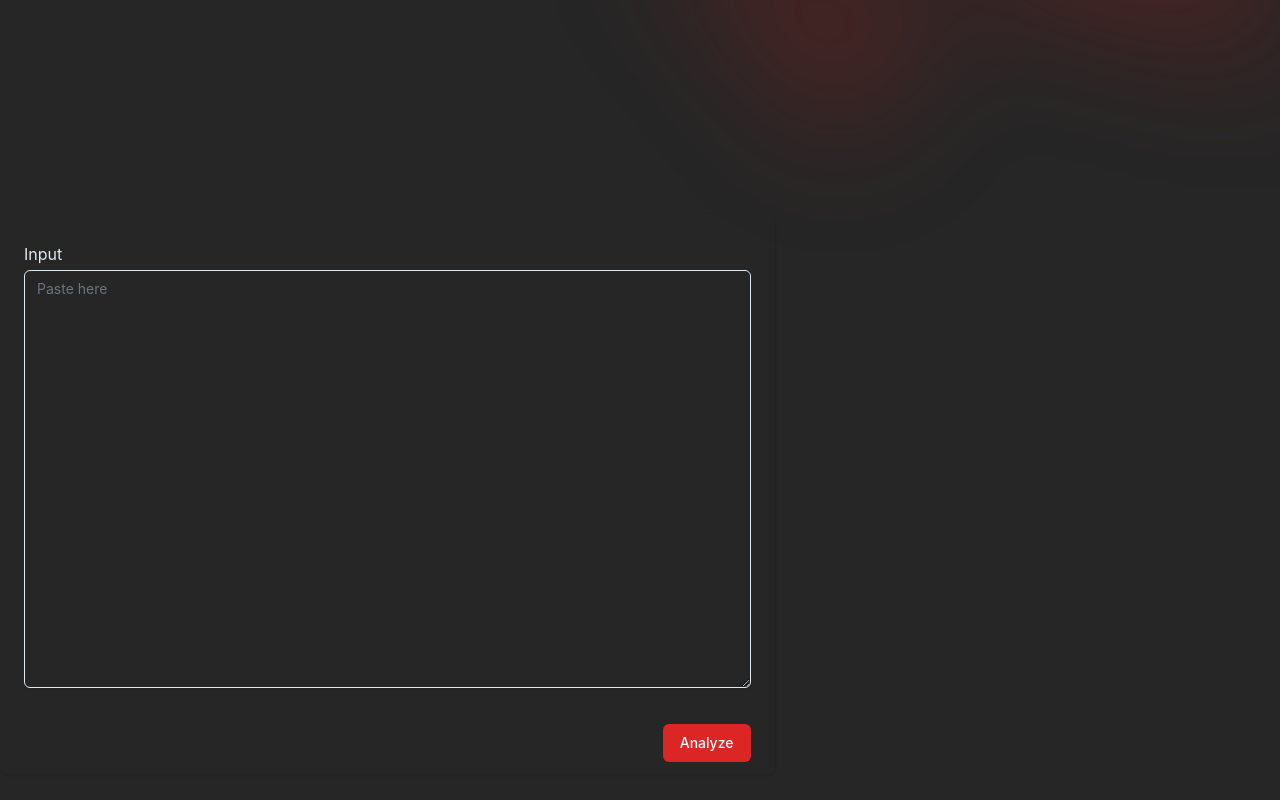
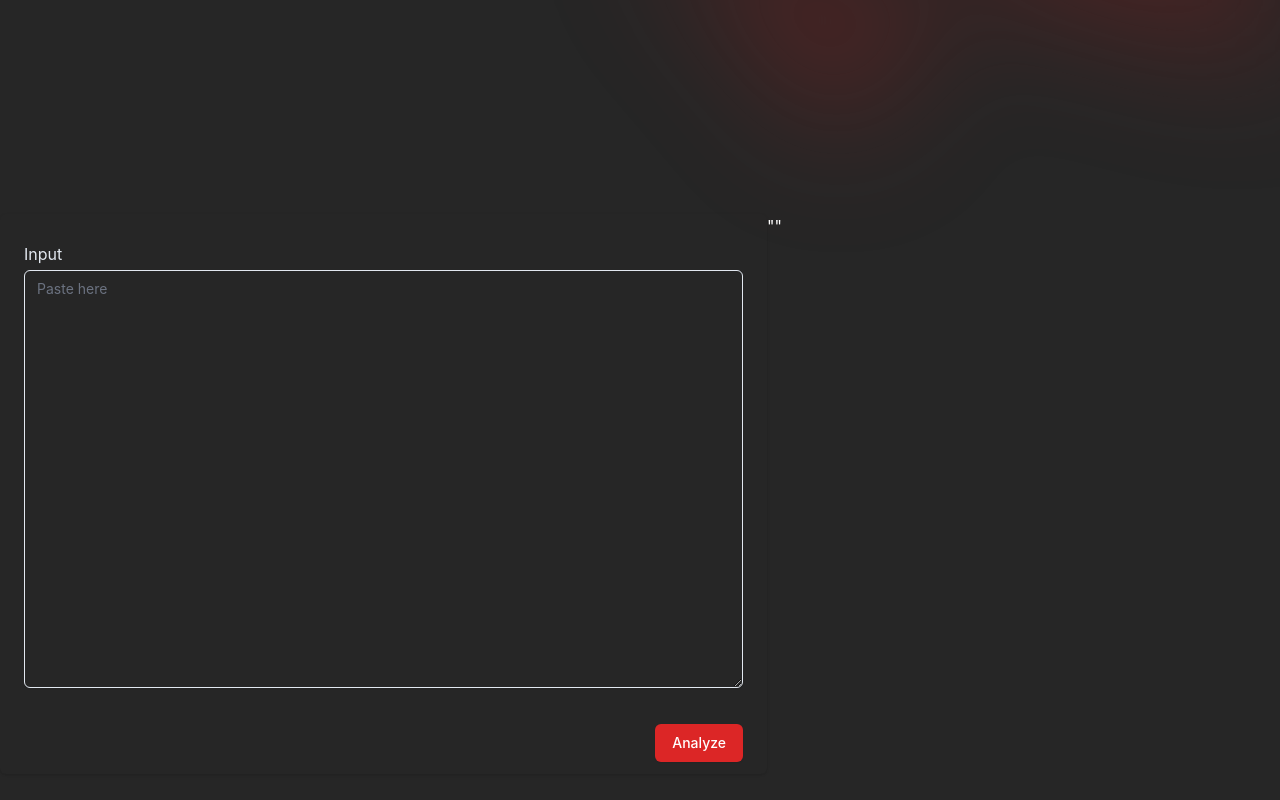
Before and after one commit to McHacks-CU/backend-frontend, a React (Create React App) app in the folder frontend/: page / in a window 1280 px wide. Shown: the part 586-1386 px from the top of the page. Built offline with nearby package versions, Linux system fonts and the light colour scheme.

Commit message:
fix react

```diff
--- a/frontend/src/pages/Form.js
+++ b/frontend/src/pages/Form.js
@@ -74,7 +74,7 @@ const Form =() => {
             </form>
           </div>
           <div className="flex-auto text-white">
-            {output}
+            {JSON.stringify(output)}
           </div>
     </div>
   )
```
